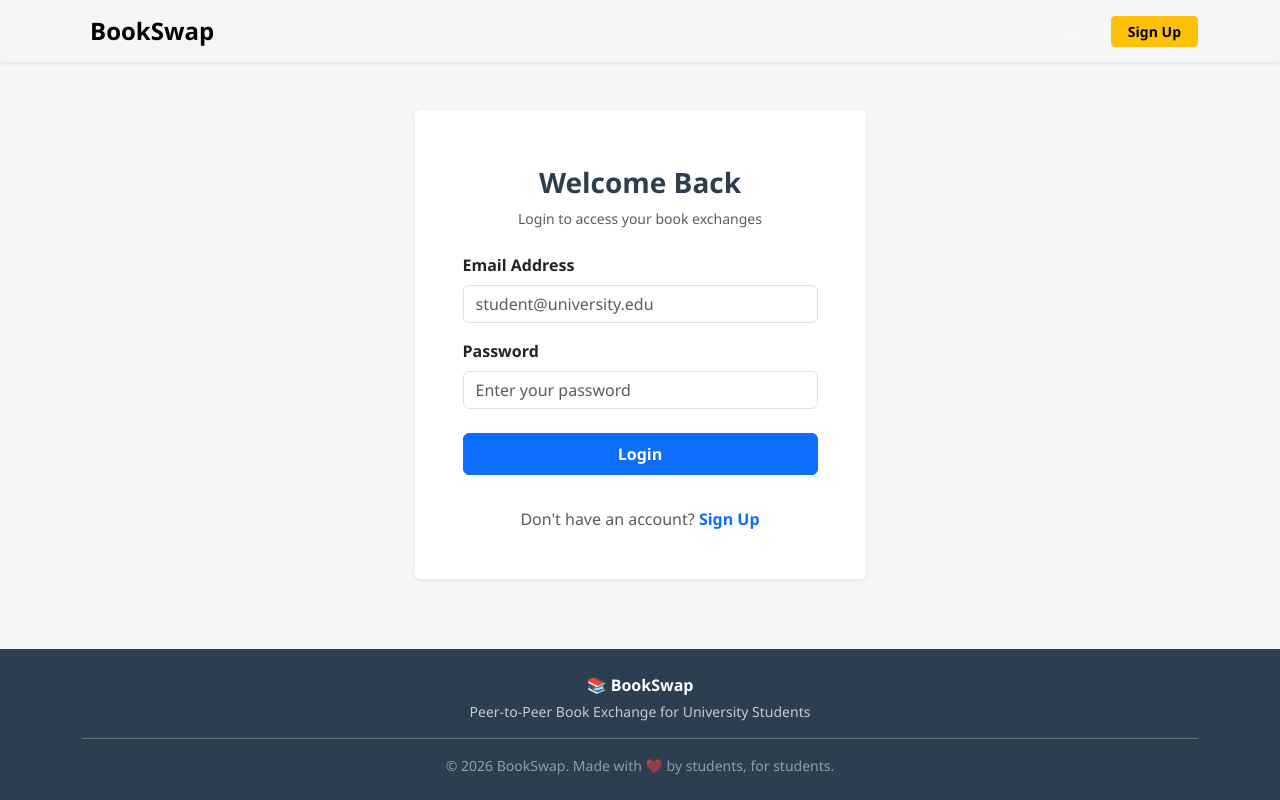
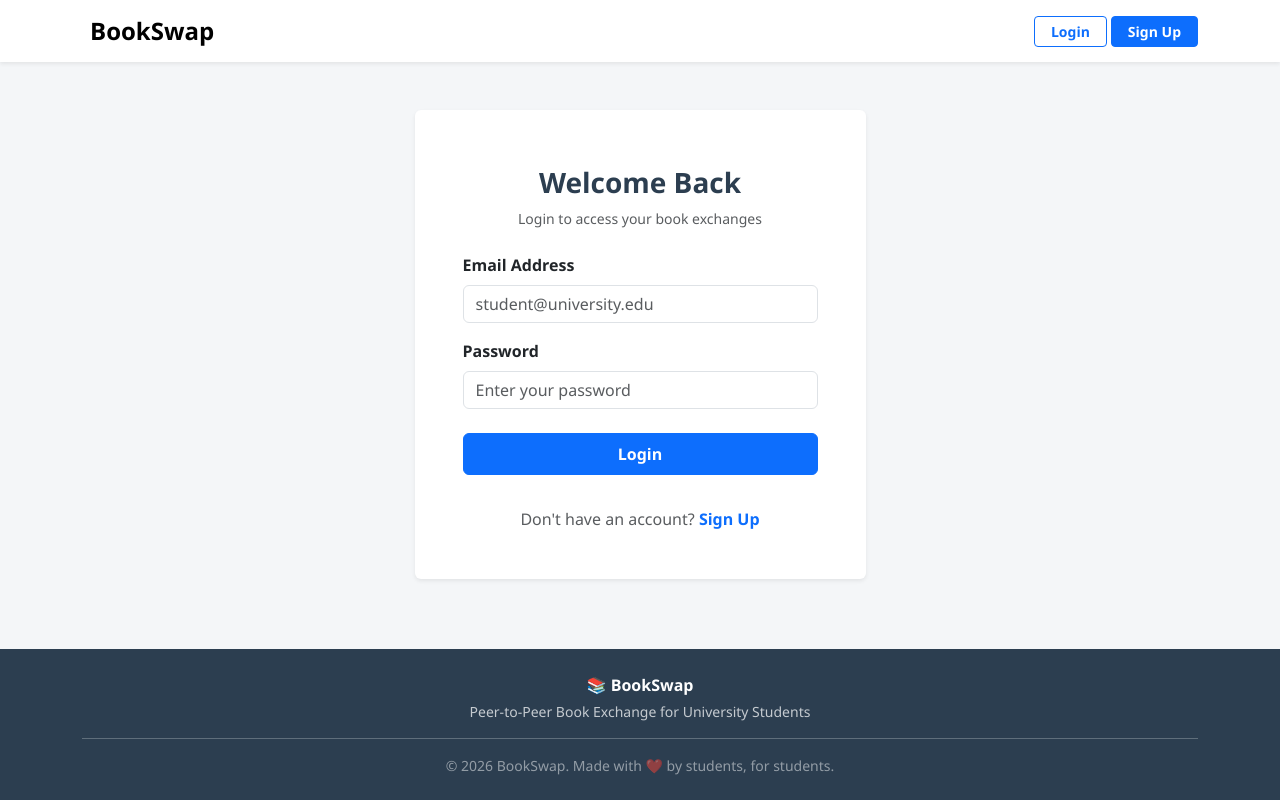
Before and after one commit to Aniket-Kripal9/Peer-to-Peer-Book-Exchange, a React (Vite) app in the folder Peer to Peer Book Exchange/client/: page / in a window 1280 px wide. Built offline with nearby package versions, Linux system fonts and the light colour scheme.

Commit message:
Fix: Make Sign Out and auth buttons clearly visible on light navbar

```diff
--- a/Peer to Peer Book Exchange/client/src/components/Navbar.jsx
+++ b/Peer to Peer Book Exchange/client/src/components/Navbar.jsx
@@ -31,13 +31,13 @@ function Navbar() {
   const displayName = user?.name ? user.name.split(' ')[0] : '';
 
   return (
-    <nav className="navbar navbar-expand-lg sticky-top shadow-sm navbar-custom">
+    <nav className="navbar navbar-expand-lg sticky-top shadow-sm navbar-custom bg-white">
       <div className="container">
         <Link
           className="navbar-brand fw-bold fs-4 d-flex align-items-center"
           to={user ? '/home' : '/'}
         >
-          <i className="bi bi-journal-bookmark-fill me-2 text-warning"></i>
+          <i className="bi bi-journal-bookmark-fill me-2 text-primary"></i>
           BookSwap
         </Link>
 
@@ -79,18 +79,22 @@ function Navbar() {
                   </NavLink>
                 </li>
 
+                {/* User Greeting */}
                 <li className="nav-item ms-lg-2">
-                  <span className="navbar-text fw-semibold text-warning px-2">
+                  <span className="navbar-text fw-semibold text-primary px-2">
+                    <i className="bi bi-person-circle me-1"></i>
                     Hi, {displayName}
                   </span>
                 </li>
 
+                {/* Clearly Visible Sign Out Button */}
                 <li className="nav-item">
                   <button
                     type="button"
                     onClick={handleSignOut}
-                    className="btn btn-outline-light btn-sm px-3 ms-2"
+                    className="btn btn-outline-danger btn-sm px-3 ms-2 fw-semibold"
                   >
+                    <i className="bi bi-box-arrow-right me-1"></i>
                     Sign Out
                   </button>
                 </li>
@@ -99,12 +103,12 @@ function Navbar() {
               /* If visitor is logged out OR on login/signup page */
               <>
                 <li className="nav-item">
-                  <Link to="/login" className="btn btn-outline-light btn-sm px-3 ms-2 me-1">
+                  <Link to="/login" className="btn btn-outline-primary btn-sm px-3 ms-2 me-1 fw-semibold">
                     Login
                   </Link>
                 </li>
                 <li className="nav-item">
-                  <Link to="/signup" className="btn btn-warning btn-sm px-3 fw-semibold">
+                  <Link to="/signup" className="btn btn-primary btn-sm px-3 fw-semibold">
                     Sign Up
                   </Link>
                 </li>
```
